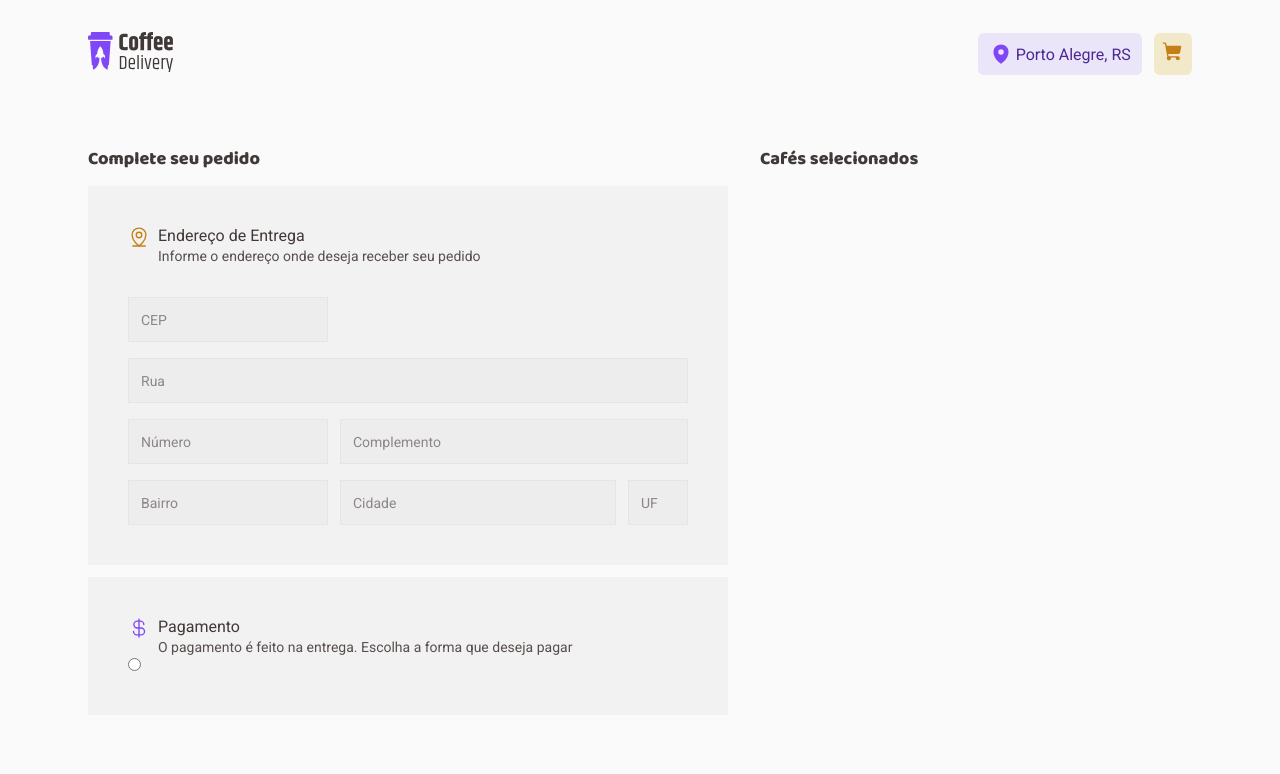
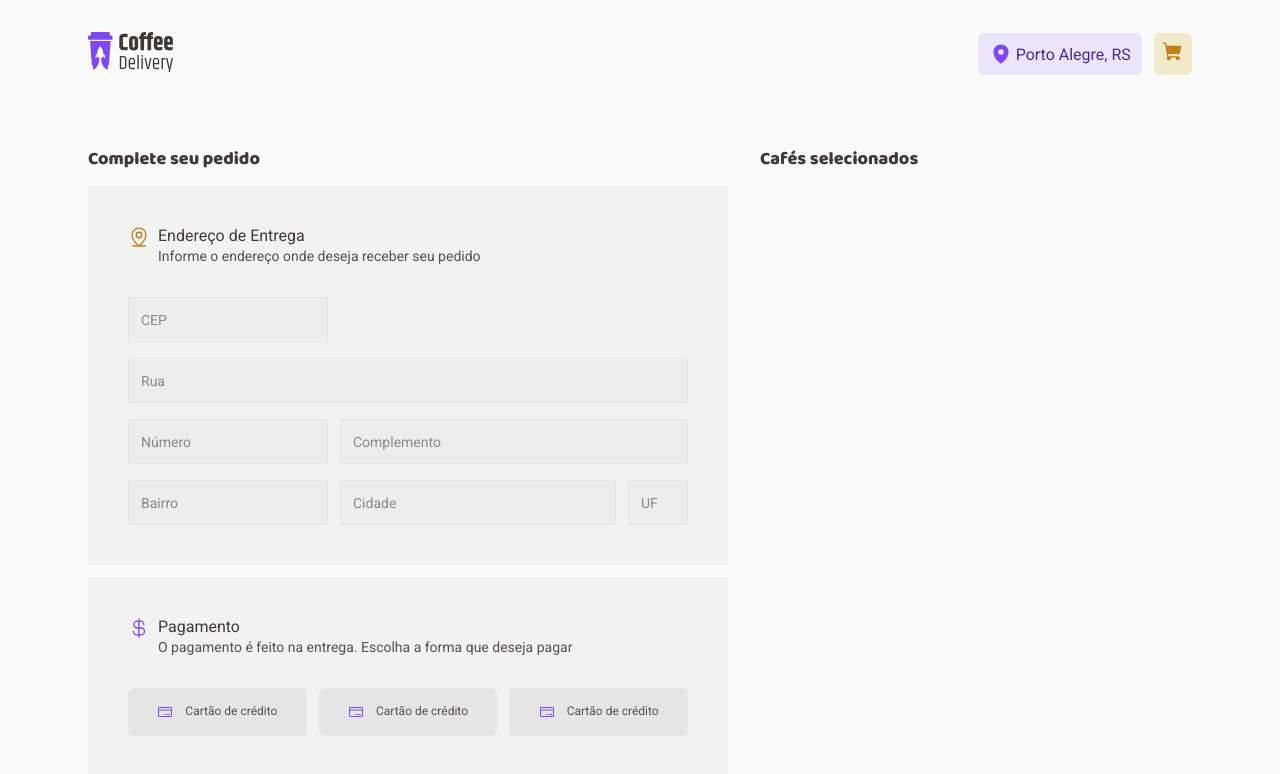
Before and after one commit to rnatu/coffee-delivery, a React (Vite) app: page /Checkout in a window 1280 px wide. Shown: the top 774 px of the page. Built offline with nearby package versions, Linux system fonts and the light colour scheme.

Commit message:
feat: add initital style to PaymentMethodInput

```diff
--- a/src/pages/Checkout/components/PaymentMethods/PaymentMethodInput.tsx
+++ b/src/pages/Checkout/components/PaymentMethods/PaymentMethodInput.tsx
@@ -1,9 +1,16 @@
-interface PaymentMethodInputProps {}
+import { CreditCard } from 'phosphor-react';
+import { useTheme } from 'styled-components';
+import { PaymentInputContainer } from './styles';
 
 export function PaymentMethodInput() {
+  const { colors } = useTheme();
   return (
-    <>
-      <input type="radio" name="" id="" />
-    </>
+    <PaymentInputContainer>
+      <input type="radio" name="a" id="test1" />
+      <label htmlFor="test1">
+        <CreditCard size={16} color={colors['brand-purple']} />
+        <p>Cartão de crédito</p>
+      </label>
+    </PaymentInputContainer>
   );
 }
--- a/src/pages/Checkout/components/PaymentMethods/index.tsx
+++ b/src/pages/Checkout/components/PaymentMethods/index.tsx
@@ -2,7 +2,7 @@ import { CurrencyDollar } from 'phosphor-react';
 import { useTheme } from 'styled-components';
 import { SectionTitle } from '../SectionTitle';
 import { PaymentMethodInput } from './PaymentMethodInput';
-import { PaymentMethodsContainer } from './styles';
+import { PaymentMethodOptions, PaymentMethodsContainer } from './styles';
 
 export function PaymentMethods() {
   const { colors } = useTheme();
@@ -15,7 +15,11 @@ export function PaymentMethods() {
         subtitle="O pagamento é feito na entrega. Escolha a forma que deseja pagar"
       />
 
-      <PaymentMethodInput />
+      <PaymentMethodOptions>
+        <PaymentMethodInput />
+        <PaymentMethodInput />
+        <PaymentMethodInput />
+      </PaymentMethodOptions>
     </PaymentMethodsContainer>
   );
 }
--- a/src/pages/Checkout/components/PaymentMethods/styles.ts
+++ b/src/pages/Checkout/components/PaymentMethods/styles.ts
@@ -4,3 +4,40 @@ import { SectionBaseStyle } from '../../styles';
 export const PaymentMethodsContainer = styled(SectionBaseStyle)`
   margin-top: 0.75rem;
 `;
+
+export const PaymentMethodOptions = styled.div`
+  margin-top: 2rem;
+  display: flex;
+  gap: 0.75rem;
+`;
+
+// PaymentMethodInput
+export const PaymentInputContainer = styled.div`
+  display: flex;
+  width: 100%;
+
+  input {
+    display: none;
+  }
+
+  input:checked + label {
+    background-color: red;
+  }
+
+  label {
+    width: 100%;
+
+    display: flex;
+    justify-content: center;
+    align-items: flex-start;
+
+    gap: 0.75rem;
+
+    padding: 1rem 0;
+    border-radius: 6px;
+
+    background-color: ${({ theme }) => theme.colors['base-button']};
+
+    font-size: ${({ theme }) => theme.textSizes['components-button-s']};
+  }
+`;
```
